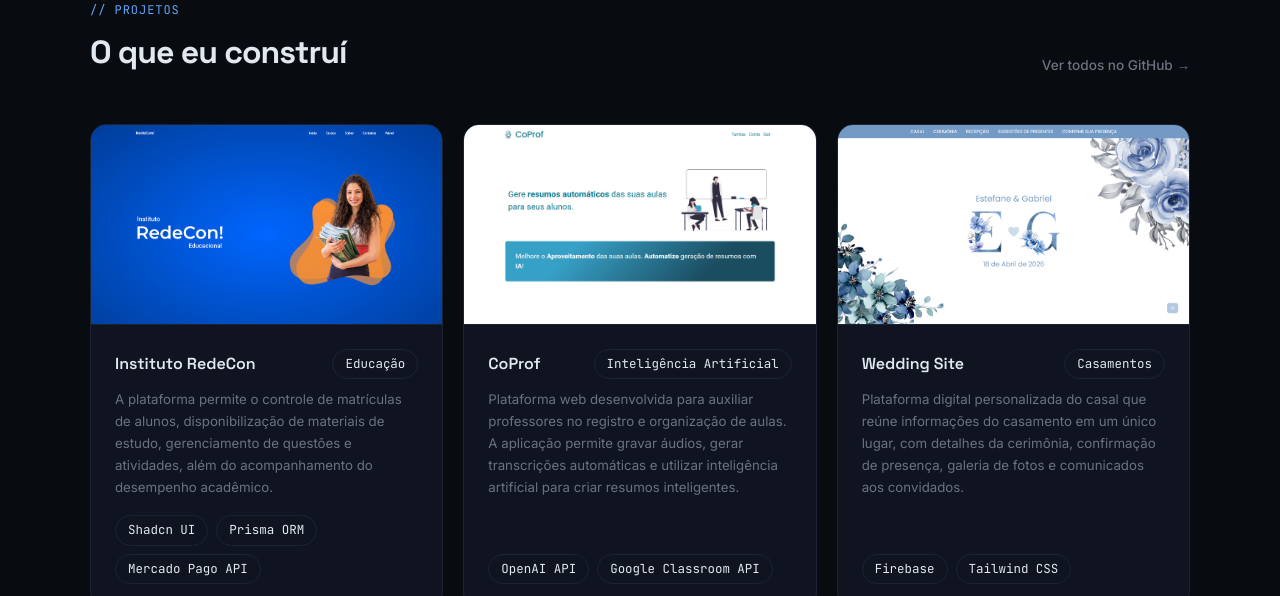
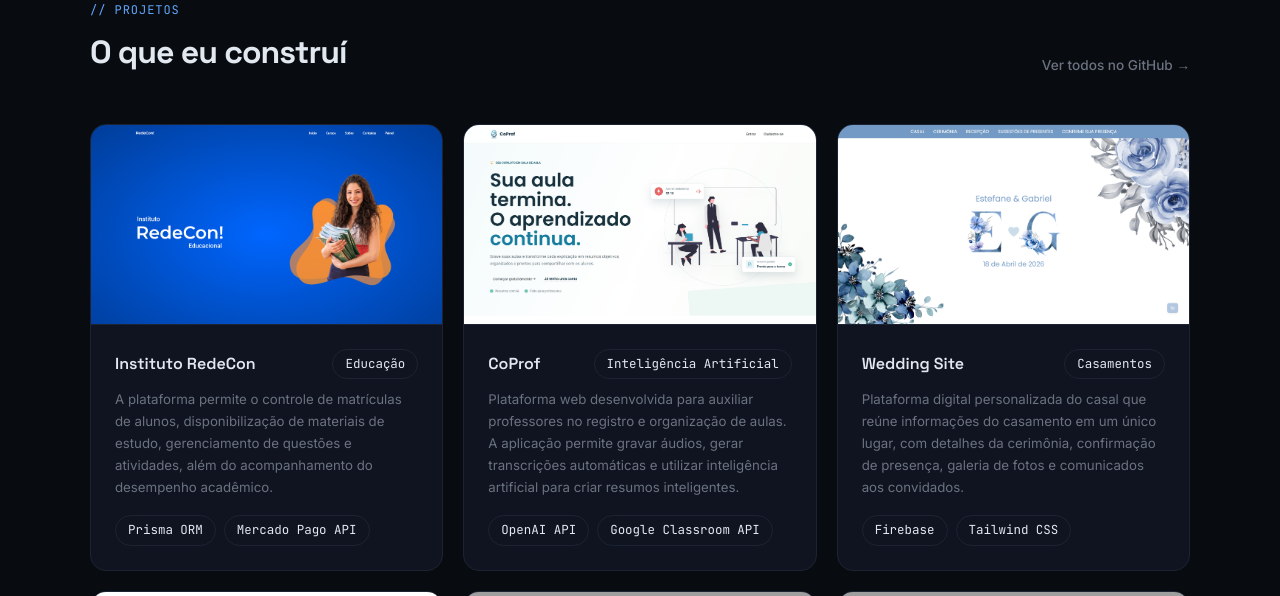
Before and after one commit to gab-braga/me, a Next.js app: page / in a window 1280 px wide. Shown: the part 2280-2876 px from the top of the page. Built offline with nearby package versions, Linux system fonts and the light colour scheme; grey boxes are pictures that could not be loaded.

Commit message:
fix: portfolio updated

```diff
--- a/src/app/(home)/components/portfolio.tsx
+++ b/src/app/(home)/components/portfolio.tsx
@@ -10,10 +10,10 @@ const portfolio = [
     category: "Educação",
     description:
       "A plataforma permite o controle de matrículas de alunos, disponibilização de materiais de estudo, gerenciamento de questões e atividades, além do acompanhamento do desempenho acadêmico.",
-    tags: ["Shadcn UI", "Prisma ORM", "Mercado Pago API"],
+    tags: ["Prisma ORM", "Mercado Pago API"],
   },
   {
-    cover: "/images/projects/coprof.jpg",
+    cover: "/images/projects/coprof.png",
     title: "CoProf",
     category: "Inteligência Artificial",
     description:
```
Also changed, not shown: public/images/projects/coprof.jpg (deleted), public/images/projects/coprof.png (added).
